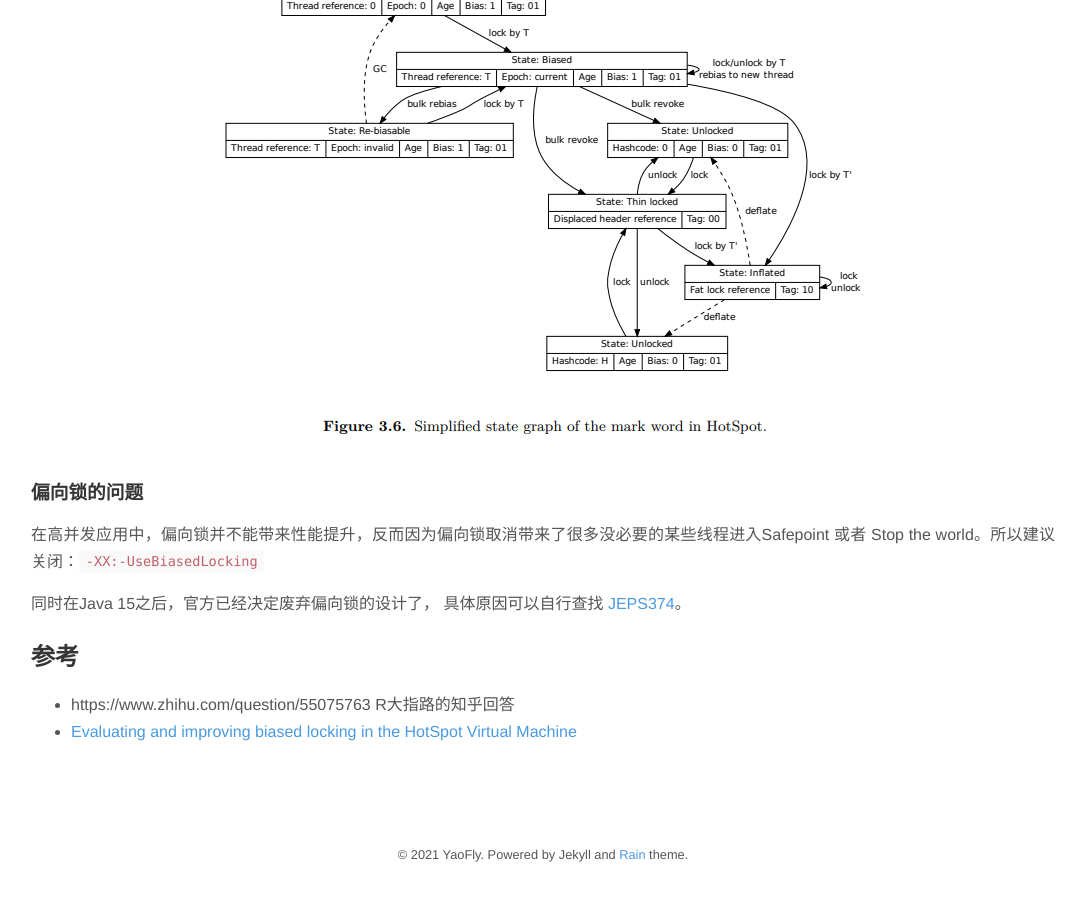
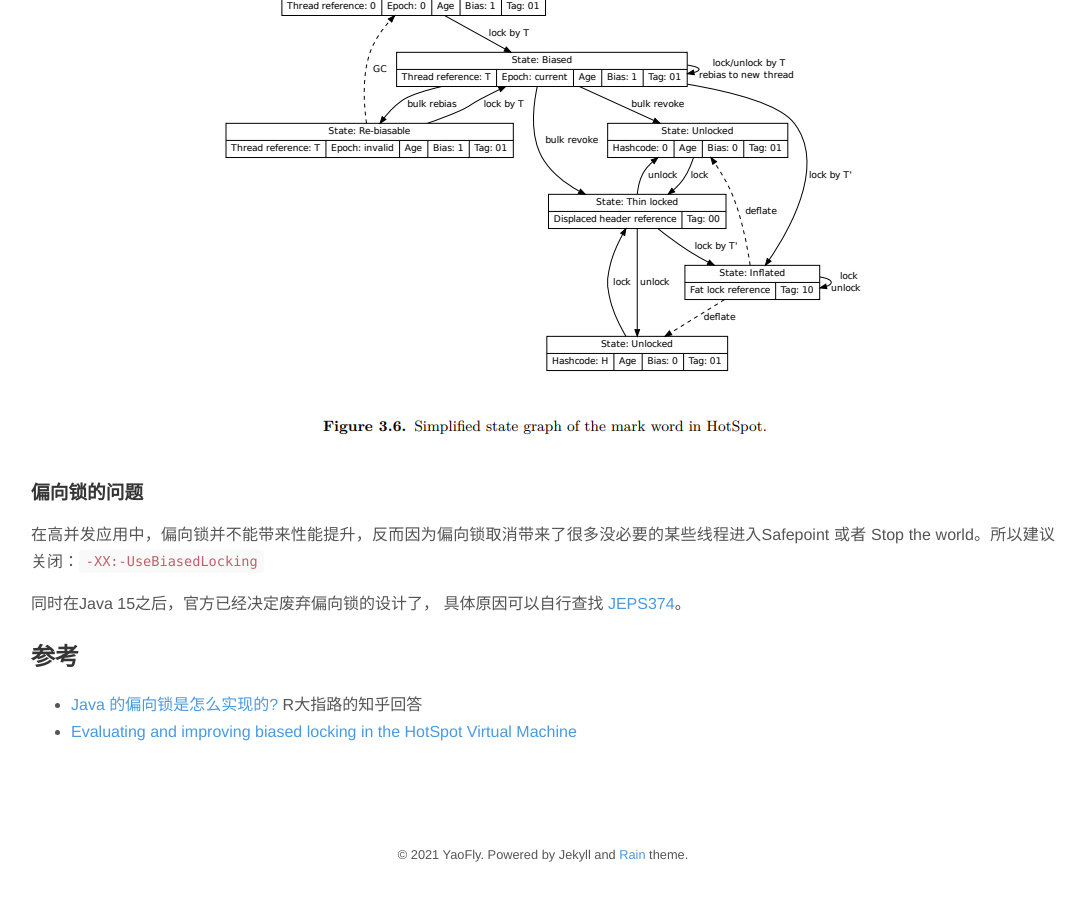
Before and after one commit to YaoFly/YaoFly.GitHub.io, a Jekyll site: the page built from _posts/2021-05-19-Synchronized 加锁-解锁-锁升级原理.md, in a window 1280 px wide and 900 px high, scrolled down 4019 px. Shown: the whole window, without its empty margins (97-1183 px from the left). Built offline with Jekyll 4.4.1, drawn with Linux system fonts in a browser that asks for light colours.

Commit message:
更新文章

```diff
--- a/_posts/2021-05-19-Synchronized 加锁-解锁-锁升级原理.md
+++ b/_posts/2021-05-19-Synchronized 加锁-解锁-锁升级原理.md
@@ -112,5 +112,5 @@ mark word各个状态和其之间的转换如图3.6所示：
 
 ## 参考
 
-- https://www.zhihu.com/question/55075763    R大指路的知乎回答
+- [Java 的偏向锁是怎么实现的?](https://www.zhihu.com/question/55075763)    R大指路的知乎回答
 - [Evaluating and improving biased locking in the HotSpot Virtual Machine](https://link.zhihu.com/?target=http%3A//www.diva-portal.org/smash/get/diva2%3A754541/FULLTEXT01.pdf)
```
